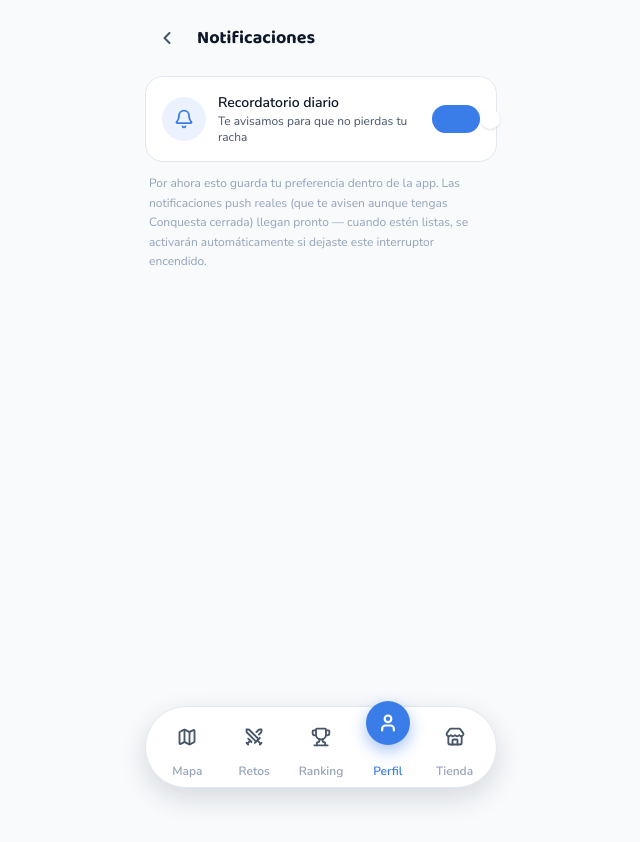
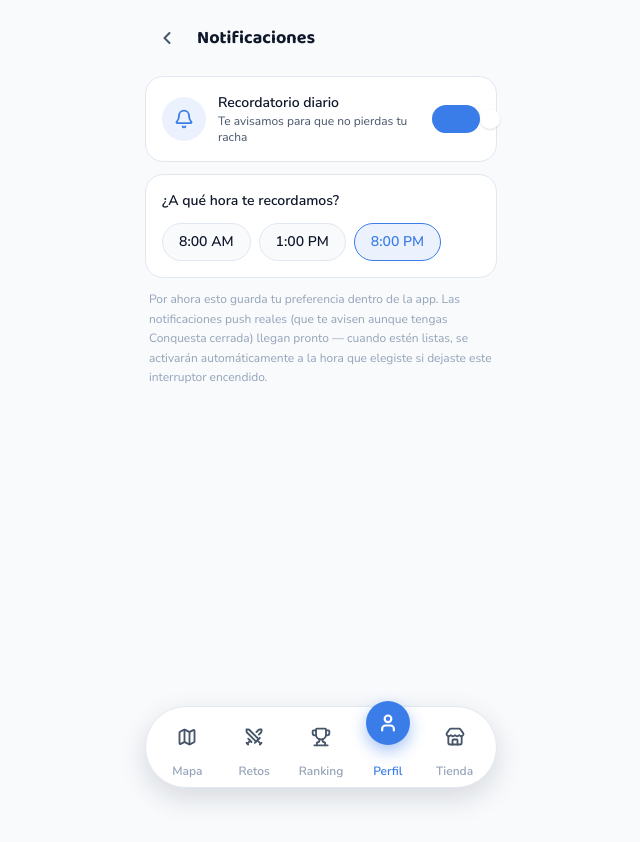
Before and after one commit to creecreayemprende-source/CONQUESTA, a Next.js app: page /app/perfil/notificaciones in a window 1280 px wide. Both pictures are taken after a click on the switch 775 px from the left and 119 px from the top of the page. Shown: the top 842 px of the page, without its empty margins (319-959 px from the left). Built offline with nearby package versions, Linux system fonts and the light colour scheme; no server answers.

Commit message:
feat: guarda la hora elegida para el recordatorio diario
- horaRecordatorio persiste de onboarding a perfil/notificaciones (antes se perdia)
- migracion 0008: columna hora_recordatorio en profiles
- selector de hora editable en /app/perfil/notificaciones

```diff
--- a/app/app/perfil/notificaciones/page.tsx
+++ b/app/app/perfil/notificaciones/page.tsx
@@ -3,6 +3,8 @@
 import { useRouter } from "next/navigation";
 import { ChevronLeft, Bell } from "lucide-react";
 import { useAppState } from "@/lib/app-state-context";
+
+const HORAS_SUGERIDAS = ["8:00 AM", "1:00 PM", "8:00 PM"];
 
 export default function NotificacionesPage() {
   const router = useRouter();
@@ -56,10 +58,32 @@ export default function NotificacionesPage() {
         </button>
       </div>
 
+      {state.recordatorioDiario && (
+        <div className="mt-3 rounded-xl border border-border-default bg-surface-primary p-4">
+          <p className="mb-3 text-sm font-semibold text-txt-primary">¿A qué hora te recordamos?</p>
+          <div className="flex flex-wrap gap-2">
+            {HORAS_SUGERIDAS.map((h) => (
+              <button
+                key={h}
+                type="button"
+                onClick={() => setState((s) => ({ ...s, horaRecordatorio: h }))}
+                className={`rounded-full border px-4 py-2 text-sm font-semibold transition-colors duration-200 ease-out ${
+                  (state.horaRecordatorio ?? "8:00 PM") === h
+                    ? "border-brand-primary bg-brand-primary-soft text-brand-primary"
+                    : "border-border-default bg-surface-base text-txt-primary"
+                }`}
+              >
+                {h}
+              </button>
+            ))}
+          </div>
+        </div>
+      )}
+
       <p className="mt-3 px-1 text-xs leading-relaxed text-txt-tertiary">
         Por ahora esto guarda tu preferencia dentro de la app. Las notificaciones push reales (que
         te avisen aunque tengas Conquesta cerrada) llegan pronto — cuando estén listas, se
-        activarán automáticamente si dejaste este interruptor encendido.
+        activarán automáticamente a la hora que elegiste si dejaste este interruptor encendido.
       </p>
     </div>
   );
--- a/app/onboarding/page.tsx
+++ b/app/onboarding/page.tsx
@@ -85,6 +85,7 @@ function OnboardingFlow() {
         monedasGanadas: state.monedasGanadas ?? 0,
         categoriasFavoritas: state.categoriasFavoritas ?? [],
         recordatorioActivado: state.recordatorioActivado,
+        horaRecordatorio: state.horaRecordatorio,
       })
     );
     router.push("/app");
--- a/lib/app-state.ts
+++ b/lib/app-state.ts
@@ -37,10 +37,11 @@ export interface Inventario {
 }
 
 export interface AppState {
-  v: 9;
+  v: 10;
   nombre: string;
   avatarUrl: string | null;
   recordatorioDiario: boolean;
+  horaRecordatorio: string | null; // ej. "8:00 AM" — a qué hora quiere el aviso (elegida en onboarding o en Perfil)
   coins: number;
   gems: number;
   currentStreak: number;
@@ -61,7 +62,7 @@ export interface AppState {
   graceEndsAt: string | null; // ISO — hasta cuándo hay gracia si el pago falló
 }
 
-const KEY = "conquesta_app_state_v9";
+const KEY = "conquesta_app_state_v10";
 
 function rondaVacia(): RondaEstado {
   return { completado: false, aciertos: 0, total: 0 };
@@ -86,10 +87,11 @@ export function progresoPaisVacio(): ProgresoPais {
 // quedaría inconsistente con lo que el usuario en verdad jugó.
 function estadoInicial(): AppState {
   return {
-    v: 9,
+    v: 10,
     nombre: "Sofía",
     avatarUrl: null,
     recordatorioDiario: false,
+    horaRecordatorio: null,
     coins: 0,
     gems: 0,
     currentStreak: 0,
@@ -117,7 +119,7 @@ export function loadAppState(): AppState {
     const raw = window.localStorage.getItem(KEY);
     if (!raw) return estadoInicial();
     const parsed = JSON.parse(raw);
-    if (parsed?.v !== 9) return estadoInicial();
+    if (parsed?.v !== 10) return estadoInicial();
     return parsed as AppState;
   } catch {
     return estadoInicial();
@@ -241,7 +243,13 @@ export function aplicarRecompensaOnboarding(
     monedasGanadas,
     categoriasFavoritas,
     recordatorioActivado,
-  }: { monedasGanadas: number; categoriasFavoritas: Categoria[]; recordatorioActivado?: boolean }
+    horaRecordatorio,
+  }: {
+    monedasGanadas: number;
+    categoriasFavoritas: Categoria[];
+    recordatorioActivado?: boolean;
+    horaRecordatorio?: string;
+  }
 ): AppState {
   const hoy = new Date().toISOString().slice(0, 10);
   const conRacha = registrarActividad(state, hoy);
@@ -250,6 +258,7 @@ export function aplicarRecompensaOnboarding(
     coins: conRacha.coins + monedasGanadas,
     categoriasFavoritas,
     recordatorioDiario: recordatorioActivado ?? conRacha.recordatorioDiario,
+    horaRecordatorio: recordatorioActivado ? (horaRecordatorio ?? conRacha.horaRecordatorio) : conRacha.horaRecordatorio,
   };
 }
 
--- a/lib/supabase/queries.ts
+++ b/lib/supabase/queries.ts
@@ -29,6 +29,7 @@ interface ProfileRow {
   grace_ends_at: string | null;
   avatar_url: string | null;
   recordatorio_diario: boolean;
+  hora_recordatorio: string | null;
 }
 
 interface RondaRow {
@@ -100,10 +101,11 @@ export async function fetchAppState(
       (paises ?? []).length === 0);
 
   const state: AppState = {
-    v: 9,
+    v: 10,
     nombre: p?.nombre ?? "Explorador",
     avatarUrl: p?.avatar_url ?? null,
     recordatorioDiario: p?.recordatorio_diario ?? false,
+    horaRecordatorio: p?.hora_recordatorio ?? null,
     coins: p?.coins ?? 0,
     gems: p?.gems ?? 0,
     currentStreak: p?.current_streak ?? 0,
@@ -148,6 +150,7 @@ export async function pushAppState(supabase: SupabaseClient, userId: string, sta
       inventario_pista: state.inventario.pista,
       avatar_url: state.avatarUrl,
       recordatorio_diario: state.recordatorioDiario,
+      hora_recordatorio: state.horaRecordatorio,
       updated_at: new Date().toISOString(),
     })
     .eq("id", userId);
```
Also changed, not shown: 2 other files (tests, documents, lock files or other folders).
